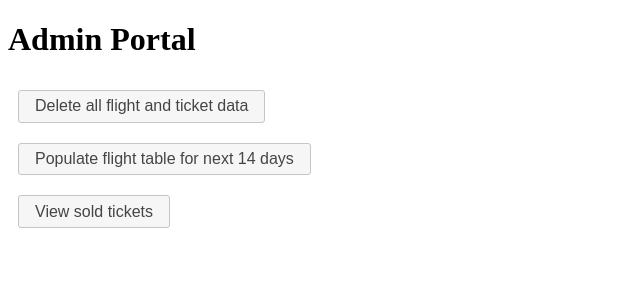
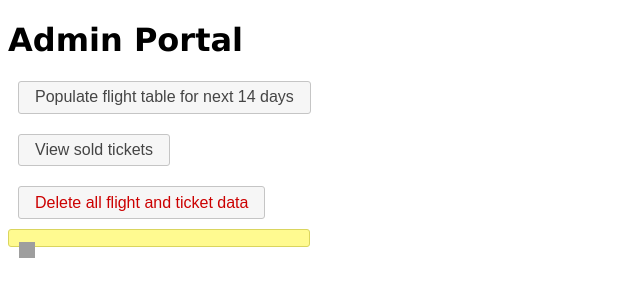
Before and after one commit to boompig/Air-U-of-T, a CodeIgniter app: template application/views/admin.php in a window 1280 px wide. Shown: the top 300 px of the page, without its empty margins (0-640 px from the left). Run offline with CodeIgniter, Linux system fonts and the light colour scheme; the template is opened without the code that fills it: most values are stand-ins (such as "Sample title", 1, 10 or a date in 2020); some libraries are stand-ins or nearby versions; grey boxes are pictures that could not be loaded.

Commit message:
Added 'delete everything' button in admin console for testing. Added feedback in admin console

```diff
--- a/application/views/admin.php
+++ b/application/views/admin.php
@@ -20,16 +20,41 @@ header('Expires: 0'); // Proxies.
 		<!-- JQuery UI theme -->
 		<link rel="stylesheet" href="http://code.jquery.com/ui/1.10.3/themes/redmond/jquery-ui.css" />
 
-		<style>
-			button, input[type=submit] {
-				margin: 10px;
-			}
-		</style>
+		<!-- custom style -->
+		<link rel="stylesheet" href="<?=base_url(); ?>/css/style.css" />
+		<link rel="stylesheet" href="<?=base_url(); ?>/css/admin.css" />
 
 		<script>
 			$(function() {
 				// add pretty JQuery UI stuff
 				$("button, input[type=submit]").button();
+
+				// create initial dialog
+				$("#dialog-confirm-delete").dialog({
+					autoOpen: false,
+					resizable: false,
+					width: 400,
+					modal: true
+				});
+
+				$(".deleteButton").click(function(e) {
+					// need this so form doesn't submit right away
+					e.preventDefault();
+
+					// unfortunately have to put this part here, or else doesn't work
+					$("#dialog-confirm-delete").dialog({
+						buttons: {
+							"Delete Everything": function() {
+								$("#deleteForm").submit();
+							},
+							"Cancel": function() {
+								$(this).dialog("close");
+							}
+						}
+					});
+
+					$("#dialog-confirm-delete").dialog("open");
+				});
 			});
 		</script>
 	</head>
@@ -37,20 +62,35 @@ header('Expires: 0'); // Proxies.
 	<body>
 		<h1>Admin Portal</h1>
 
-		<div>
-			<button type="button">
-				Delete all flight and ticket data
-			</button>
+		<?php
+			echo form_open("airuoft/createFlights");
+			echo form_submit("create", "Populate flight table for next 14 days");
+			echo form_close();
+		?>
+
+		<a href="soldtickets.php"><button type="button">View sold tickets</button></a>
+
+		<?php
+			echo form_open("airuoft/deleteAll", array("id" => "deleteForm"));
+			echo form_submit("delete", "Delete all flight and ticket data", "class='deleteButton'");
+			echo form_close();
+		?>
+
+		<div id="dialog-confirm-delete" title="Delete All Data?">
+			<p><span class="ui-icon ui-icon-alert"><!-- icon --></span>
+				Are you sure you want to delete all flight and ticket data?
+			</p>
 		</div>
 
-		<div>
-			<?php
-				echo form_open("airuoft/createFlights");
-				echo form_submit("create", "Populate flight table for next 14 days");
-				echo form_close();
-			?>
+		<div id="confirmation" class="ui-state-highlight ui-corner-all" style="display: <?php if (isset($result)) echo "block"; else echo "none";?>;">
+			<p>
+				<span class="ui-icon ui-icon-info"></span>
+				<?php
+					if (isset($result)) {
+						echo $result["msg"];
+					}
+				?>
+			</p>
 		</div>
-
-		<a href="soldtickets.php"><button type="button">View sold tickets</button></a>
 	</body>
 </html>
--- /dev/null
+++ b/css/admin.css
@@ -0,0 +1,28 @@
+/**
+ * 	CSS styling for admin pages
+ */
+
+button, input[type=submit], a {
+	display: block;
+}
+
+button, input[type=submit] {
+	margin: 10px;
+}
+
+.deleteButton {
+	color: #CC0000 !important;
+}
+
+.ui-icon {
+	float: left;
+	margin-right: 10px;
+}
+
+.ui-icon-info {
+	margin-left: 10px;
+}
+
+#confirmation {
+	width: 300px;
+}
```
Also changed, not shown: application/controllers/airuoft.php (+39 -6 lines), application/models/airuoft_model.php (+27 -1 lines).
